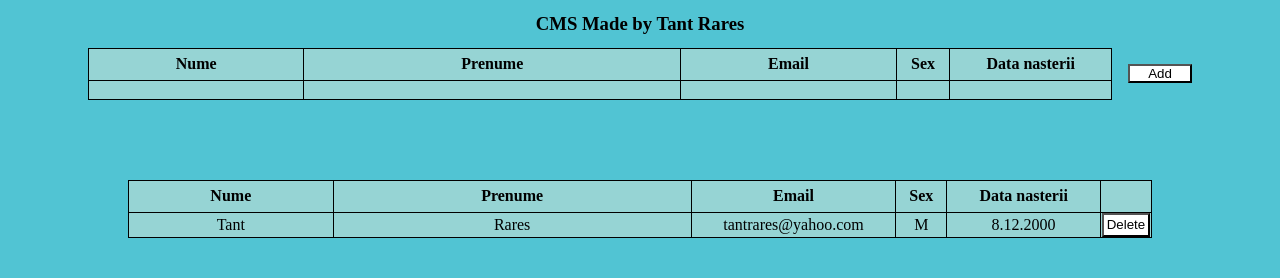
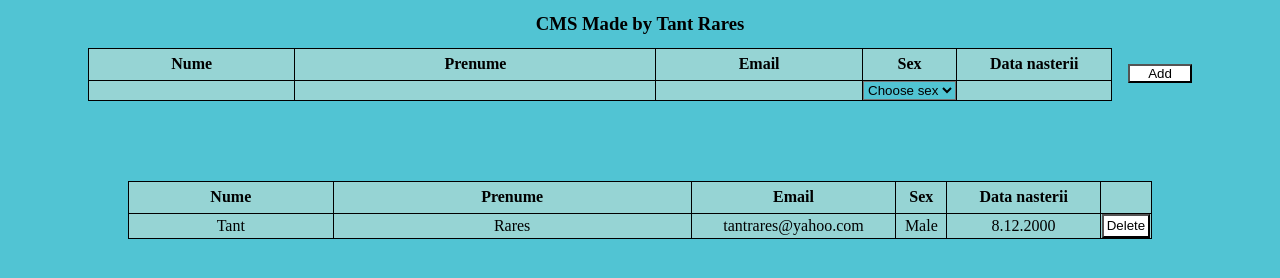
Before and after one commit to tant-rares-30127/CMS, a plain HTML site: page main.html in a window 1280 px wide. Drawn offline with Linux system fonts and the light colour scheme.

Commit message:
Adding drop-down+proper allignment for rows

```diff
--- a/main.css
+++ b/main.css
@@ -58,6 +58,10 @@ td {
   outline: none;
 }
 
+.sex.dropdown {
+  width: 100%;
+}
+
 .add-button {
   background-color: white;
   margin-left: 1rem;
--- a/main.html
+++ b/main.html
@@ -33,7 +33,12 @@
                 <input type="search" class="search-bar" id="emailInput" />
               </td>
               <td class="sex">
-                <input type="search" class="search-bar" id="sexInput" />
+                <select class="sex-dropdown" id="sexInput">
+                  <option value="Select-sex" selected hidden>Choose sex</option>
+                  <option value="Male">Male</option>
+                  <option value="Female">Female</option>
+                  <option value="Other">Other</option>
+                </select>
               </td>
               <td class="birthdate">
                 <input type="search" class="search-bar" id="birthdateInput" />
@@ -62,7 +67,7 @@
               <td class="last-name">Tant</td>
               <td class="first-name">Rares</td>
               <td class="email">tantrares@yahoo.com</td>
-              <td class="sex">M</td>
+              <td class="sex">Male</td>
               <td class="birthdate">8.12.2000</td>
               <td class="delete-cell">
                 <button
--- a/main.js
+++ b/main.js
@@ -7,6 +7,7 @@ function AddMember() {
     console.log(`${lastName} ${firstName} ${email} ${sex} ${birthdate}`);
     var table=document.getElementById('table');
     var row=table.insertRow();
+    row.className="bottom-row";
     var cell1=row.insertCell(0);
     var cell2=row.insertCell(1);
     var cell3=row.insertCell(2);
```
